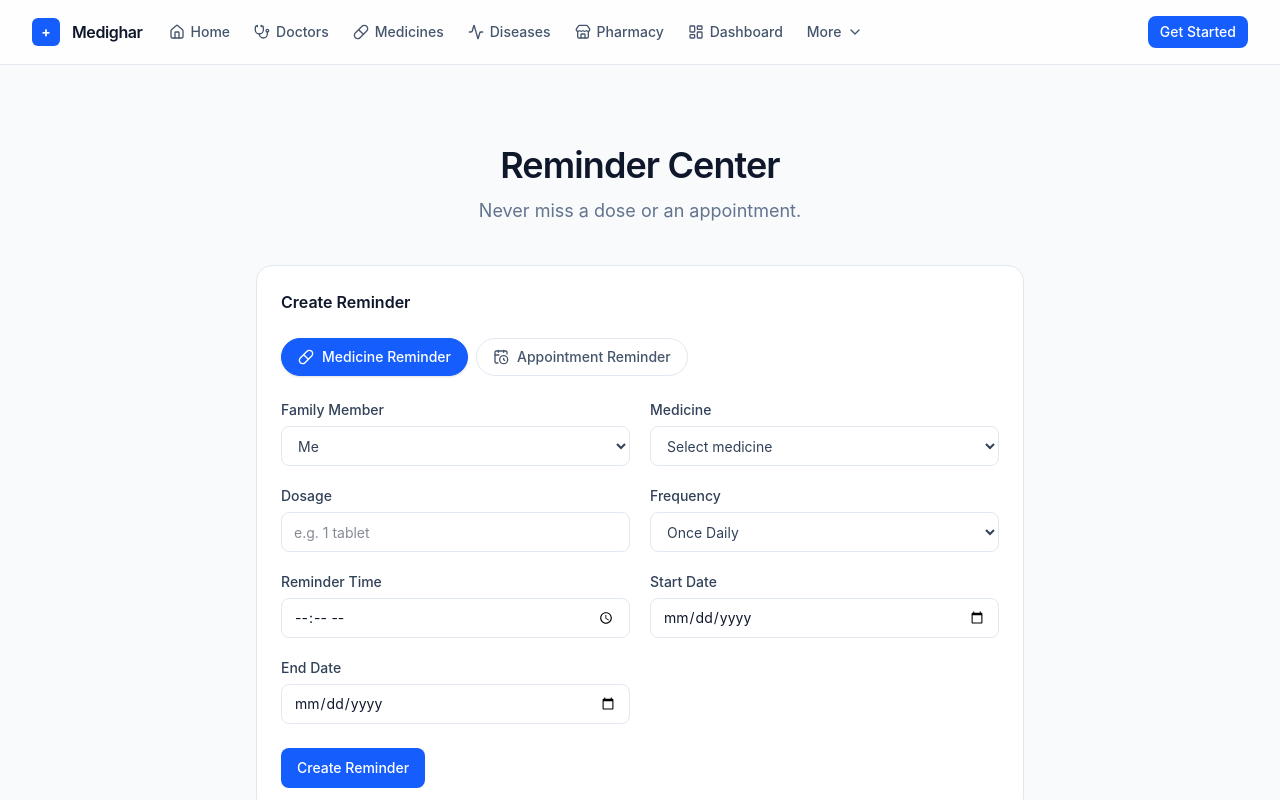
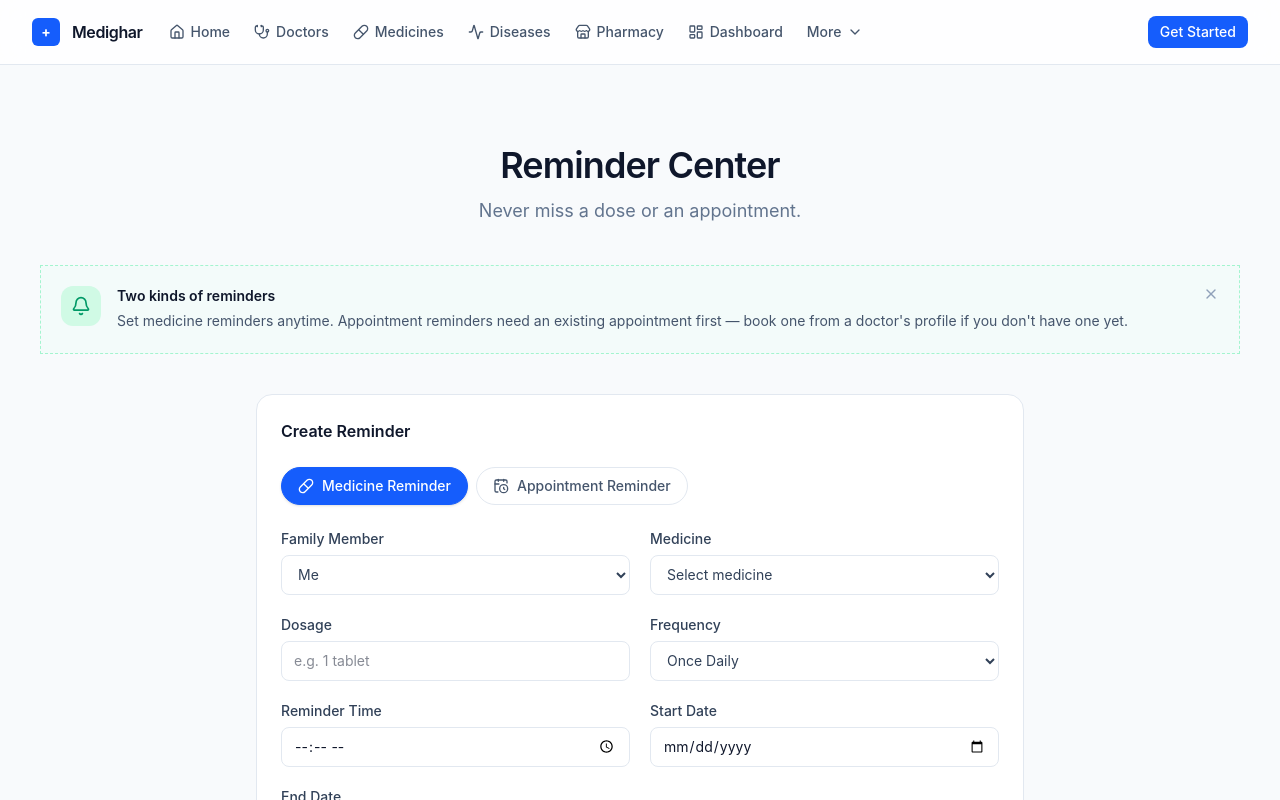
Before and after one commit to pulkitokte/medighar-next, a React (Vite) app in the folder OneDrive/Desktop/Medighar/: page /reminders in a window 1280 px wide. Shown: the top 800 px of the page. Built offline with nearby package versions, Linux system fonts and the light colour scheme.

Commit message:
feat(discovery): add reminders guidance

```diff
--- a/OneDrive/Desktop/Medighar/src/pages/Reminders/RemindersPage.jsx
+++ b/OneDrive/Desktop/Medighar/src/pages/Reminders/RemindersPage.jsx
@@ -15,6 +15,7 @@ import Button from "@/shared/components/ui/Button.jsx";
 import EmptyState from "@/shared/components/ui/EmptyState.jsx";
 import EmptyRelationship from "@/shared/components/ui/EmptyRelationship.jsx";
 import ConfirmDialog from "@/shared/components/ui/ConfirmDialog.jsx";
+import DiscoveryHint from "@/shared/components/ui/DiscoveryHint.jsx";
 import { useReminders } from "@/hooks/useReminders.js";
 import { useReminderForm } from "@/hooks/useReminderForm.js";
 import { useAppointments } from "@/hooks/useAppointments.js";
@@ -426,6 +427,13 @@ function RemindersPage() {
           center
         />
 
+        <DiscoveryHint
+          hintKey="reminders"
+          icon={Bell}
+          title="Two kinds of reminders"
+          description="Set medicine reminders anytime. Appointment reminders need an existing appointment first — book one from a doctor's profile if you don't have one yet."
+        />
+
         <form
           onSubmit={handleSubmit}
           className="mx-auto flex w-full max-w-3xl flex-col gap-6 rounded-2xl border border-slate-200 bg-white p-6"
```
